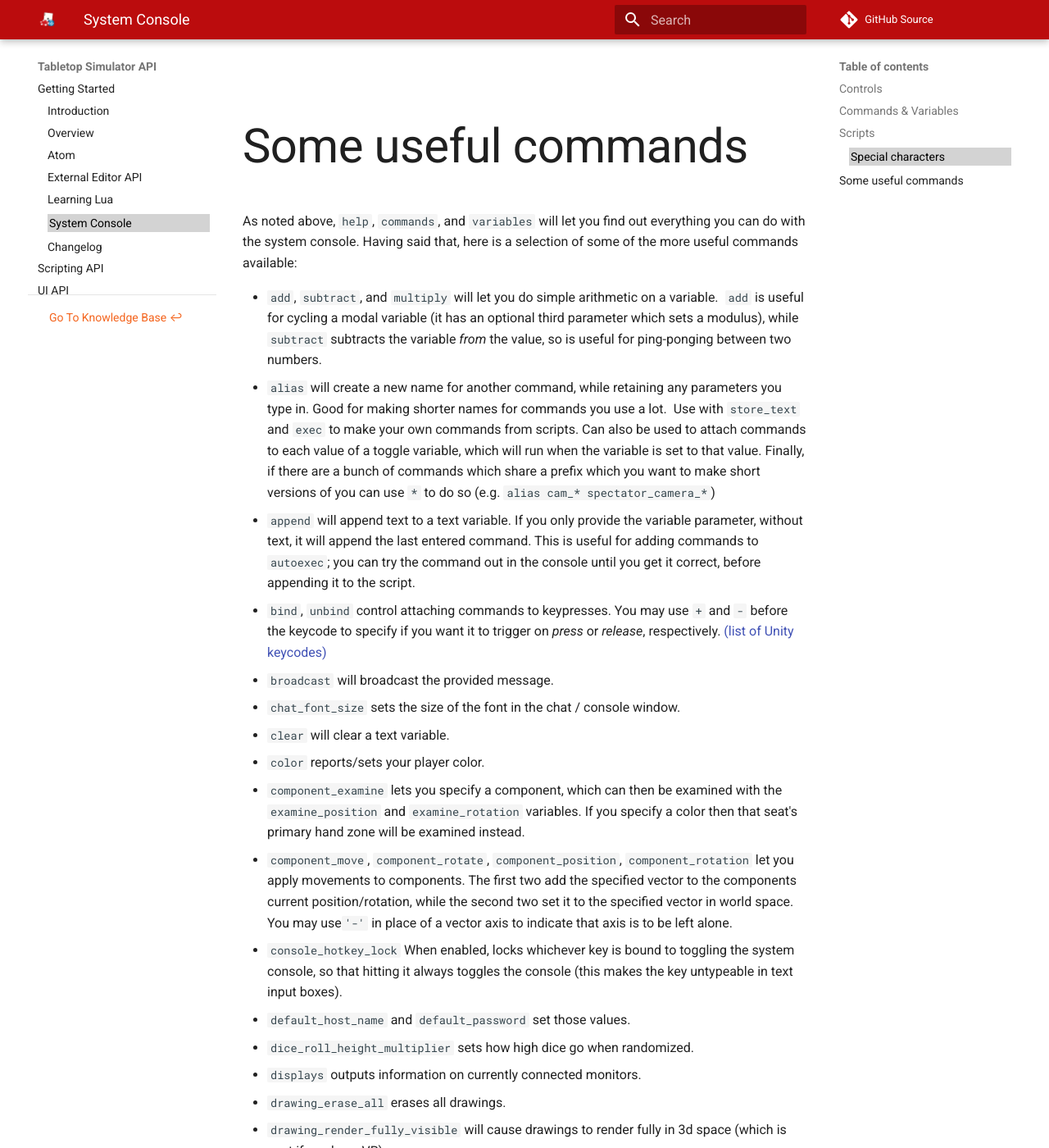
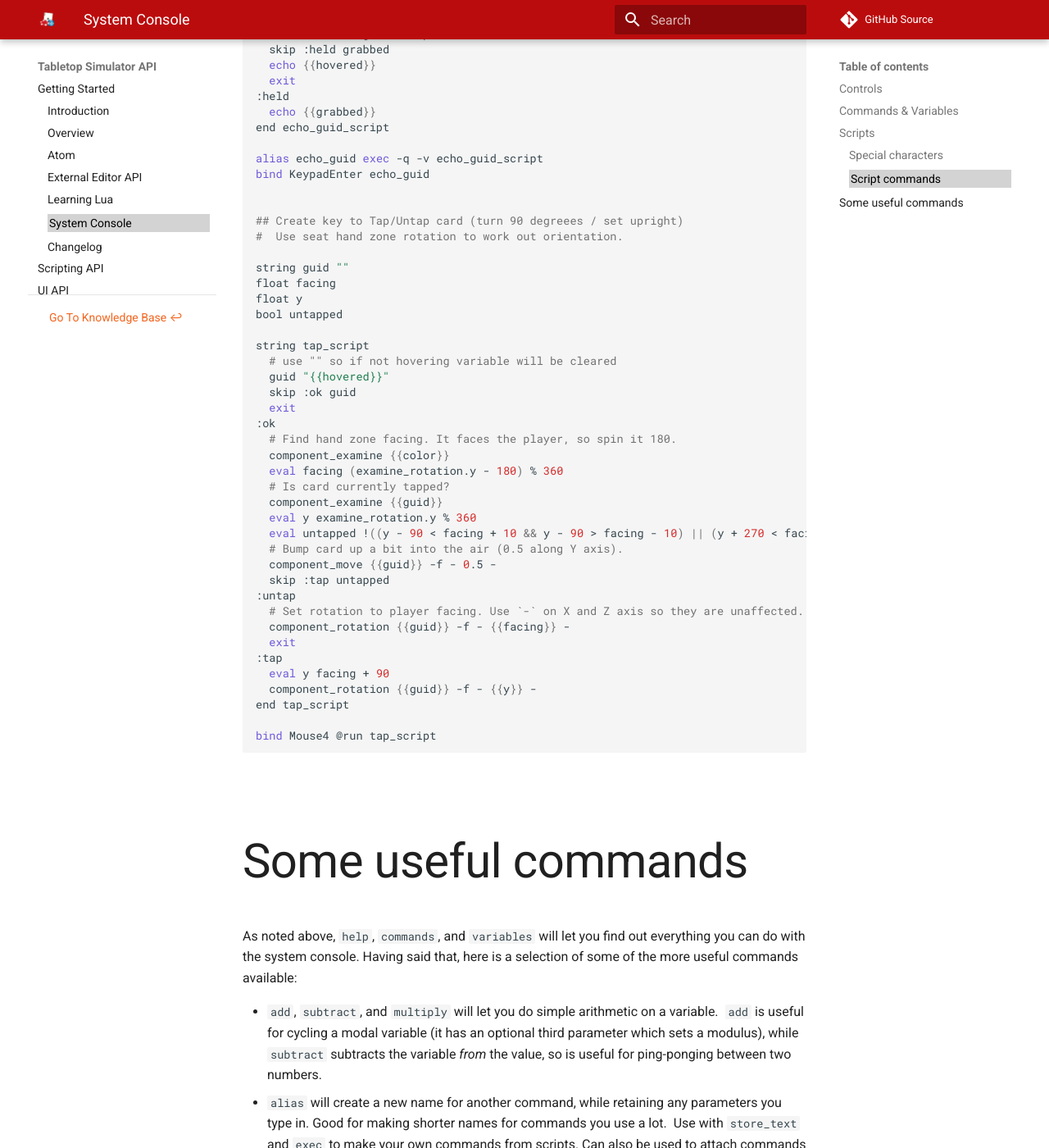
Before and after one commit to Berserk-Games/Tabletop-Simulator-API, an MkDocs documentation site: the page built from docs/systemconsole.md, in a window 1280 px wide and 1400 px high, scrolled down 5509 px. Shown: the whole window at 82% size. Built offline with MkDocs 1.6.1 and Material for MkDocs 9.7.7, drawn with Linux system fonts in a browser that asks for light colours; comment, search, counter and statistics services are not loaded; old or Windows-style settings are respelled for this version of MkDocs; some of the changed text lies outside the part shown.

Commit message:
Advanced example

````diff
--- a/docs/systemconsole.md
+++ b/docs/systemconsole.md
@@ -111,6 +108,8 @@ bind right_control spectator_camera_target {hovered}
 Then, when you hit right control while hovering over the object, the hovered object will be evaulated and passed to `spectator_camera_target`.
 
 
+### Script commands
+
 The `skip` command can be used inside a script to jump forward to a label.  It may not be used to jump backwards.  You may give it an optional `variable` and then further optional `comparison` and `value` parameters: if you do it will only skip if the variable is non-zero, or the result of the comparison is true.
 
 Finally, the `exit` command will cause the script to stop executing.
@@ -174,6 +173,43 @@ end echo_guid_script
 
 alias echo_guid exec -q -v echo_guid_script
 bind KeypadEnter echo_guid
+
+
+## Create key to Tap/Untap card (turn 90 degreees / set upright)
+#  Use seat hand zone rotation to work out orientation.
+
+string guid ""
+float facing
+float y
+bool untapped
+
+string tap_script
+  # use "" so if not hovering variable will be cleared
+  guid "{{hovered}}"
+  skip :ok guid
+  exit
+:ok
+  # Find hand zone facing. It faces the player, so spin it 180.
+  component_examine {{color}}
+  eval facing (examine_rotation.y - 180) % 360
+  # Is card currently tapped?
+  component_examine {{guid}}
+  eval y examine_rotation.y % 360
+  eval untapped !((y - 90 < facing + 10 && y - 90 > facing - 10) || (y + 270 < facing + 10 && y + 270 > facing - 10))
+  # Bump card up a bit into the air (0.5 along Y axis).
+  component_move {{guid}} -f - 0.5 -
+  skip :tap untapped
+:untap
+  # Set rotation to player facing. Use `-` on X and Z axis so they are unaffected.
+  component_rotation {{guid}} -f - {{facing}} -
+  exit
+:tap
+  eval y facing + 90
+  component_rotation {{guid}} -f - {{y}} -
+end tap_script
+
+bind Mouse4 @run tap_script
+
 ```
 
 ## Some useful commands
@@ -200,7 +236,7 @@ As noted above, `help`, `commands`, and `variables` will let you find out everyt
 * `echo` displays its parameters in the system console.
 * `edit` allow you to edit a text variable with the in-game GUI (you may also do this by passing the variable the `-e` parameter, e.g. `autoexec -e`)
 * `escape` will display a text variable in the console, and will  escape all the formatting characters (i.e. all the `[` and `]` characters).
-* `eval` sets a numeric variable by evaluating a formula.  Most arithmetic operators and functions are provided.
+* `eval` sets a variable by evaluating a formula.  Most arithmetic operators and functions are provided.  You may also refer to vector axes, i.e. `examine_rotation.y`.
 * `find` finds a component on the table.
 * `grabbed`, `hovered` output the GUID of the component you are interacting with.
 * `highlight` a component.
````
Also changed, not shown: other parts of docs/systemconsole.md (+0 -3 lines).
